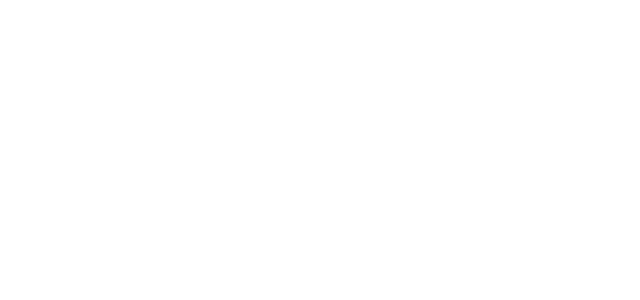
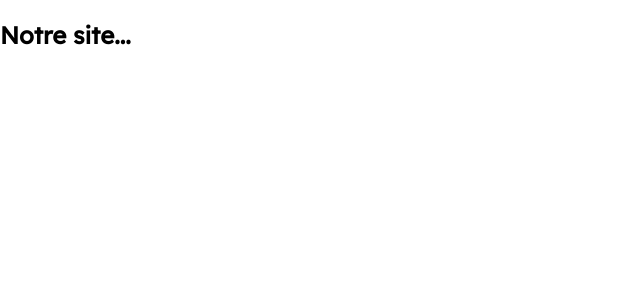
Before and after one commit to pierrehfm/ProjetLogement, a React (Create React App) app in the folder frontend/: page / in a window 1280 px wide. Before the commit this address had no page. Shown: the top 300 px of the page, without its empty margins (0-640 px from the left). Built offline with nearby package versions, Linux system fonts and the light colour scheme.

Commit message:
config route home

```diff
--- a/frontend/src/App.js
+++ b/frontend/src/App.js
@@ -14,6 +14,7 @@
         <AuthProvider>
             <Router>
                 <Routes>
+                    <Route path="/" element={<Home />} />  {/* Ajout de cette ligne */}
                     <Route path="/register" element={<Register />} />
                     <Route path="/login" element={<Login />} />
                     <Route path="/dashboard" element={<PrivateRoute element={<Dashboard />} />} />
--- a/package.json
+++ b/package.json
@@ -9,5 +9,8 @@
   "keywords": [],
   "author": "",
   "license": "ISC",
-  "description": ""
+  "description": "",
+  "devDependencies": {
+    "@babel/plugin-proposal-private-property-in-object": "^7.21.11"
+  }
 }
```
Also changed, not shown: 2 other files (tests, documents, lock files or other folders).
